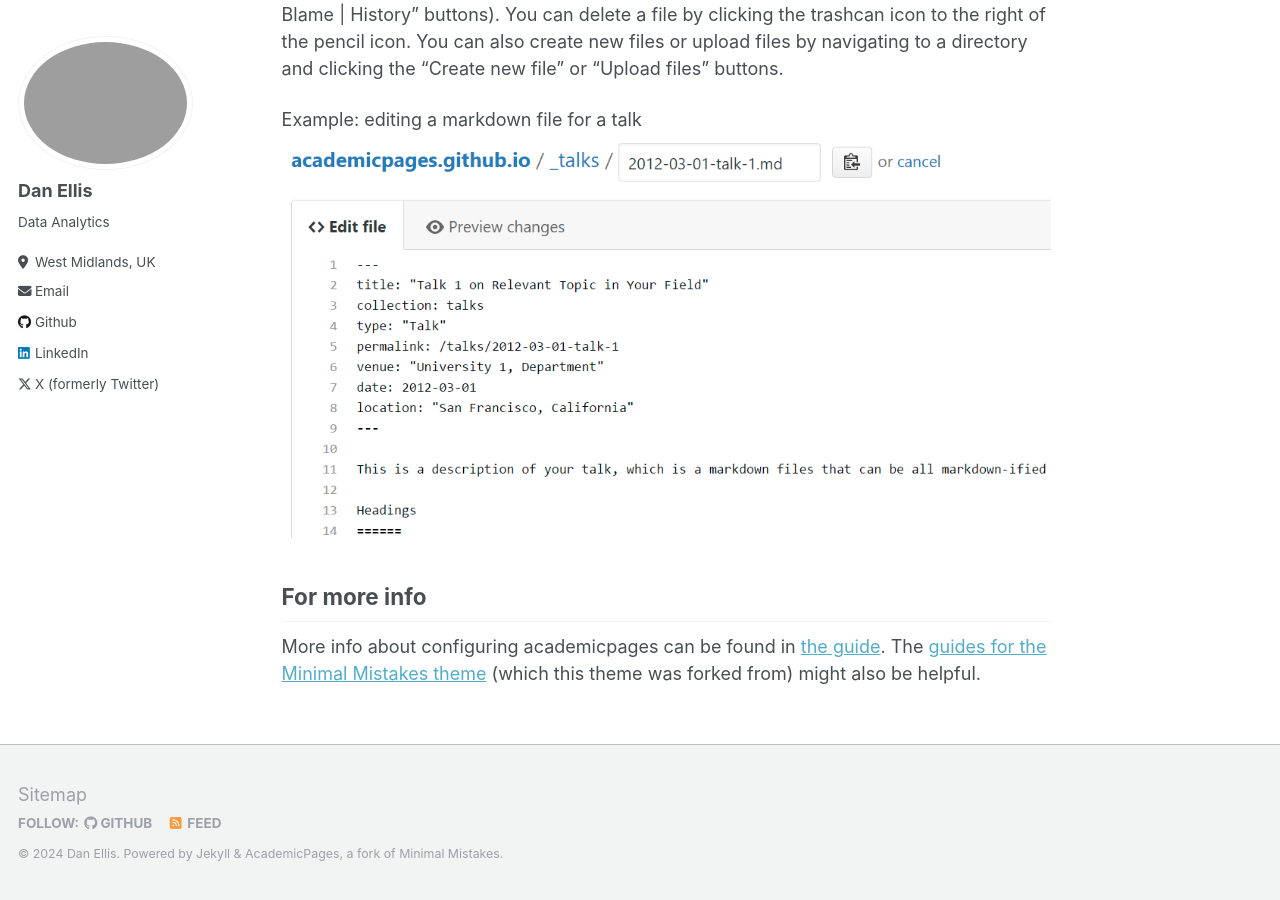
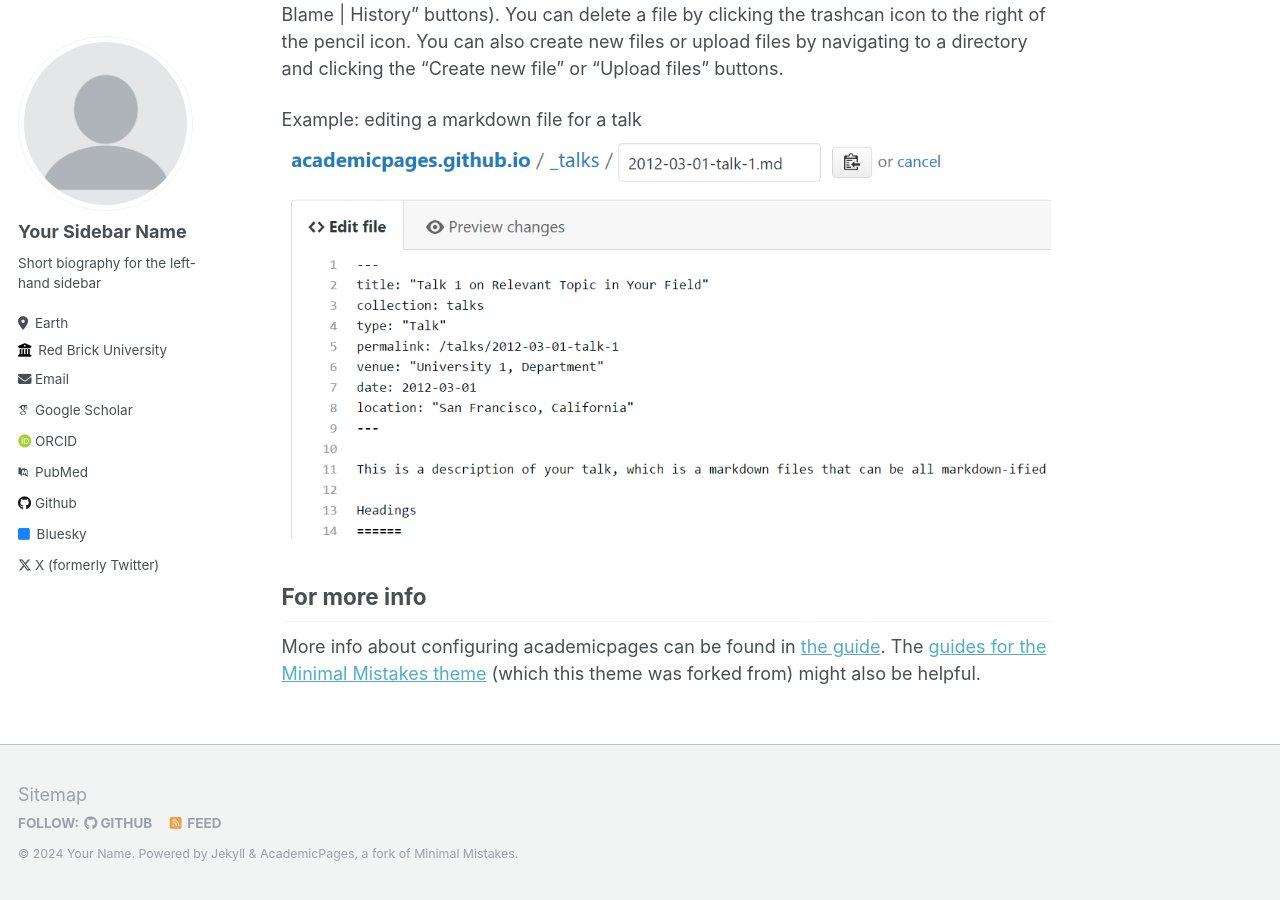
Before and after one commit to danellisprojects/danellisprojects.github.io, a Jekyll site: the page built from _pages/about.md, in a window 1280 px wide and 900 px high, scrolled down 2463 px. Built offline with Jekyll 4.4.1, drawn with Linux system fonts in a browser that asks for light colours; some web fonts are replaced; some of the changed text lies outside the part shown.

Commit message:
Revert "Update _config.yml"
This reverts commit 0839d711e005839f84fa34b0552a0bca7cbb299b.

```diff
--- a/_config.yml
+++ b/_config.yml
@@ -8,46 +8,46 @@
 
 # Basic Site Settings
 locale                   : "en-US"
-title                    : "Dan Ellis"
+title                    : "Your Name / Site Title"
 title_separator          : "-"
-name                     : &name "Dan Ellis"
-description              : &description "Data Analytics"
-url                      : https://dane11is.github.io # the base hostname & protocol for your site e.g. "https://mmistakes.github.io"
+name                     : &name "Your Name"
+description              : &description "personal description"
+url                      : https://academicpages.github.io # the base hostname & protocol for your site e.g. "https://mmistakes.github.io"
 baseurl                  : "" # the subpath of your site, e.g. "/blog"
-repository               : "dane11is/academicpages.github.io"
+repository               : "academicpages/academicpages.github.io"
 
 # Site Author - The following control what appear as part of the author content on the side bar.
 #               If a field is blank the icon and link will not appear, otherwise it will be shown.
 #               Additional customization can be done by editing /_includes/author-profile.html
 author:
   # Biographic information
-  avatar           : "profile.jpg"
-  name             : "Dan Ellis"
+  avatar           : "profile.png"
+  name             : "Your Sidebar Name"
   pronouns         : # example: "she/her"
-  bio              : "Data Analytics"
-  location         : "West Midlands, UK"
-  employer         : # "Red Brick University"
+  bio              : "Short biography for the left-hand sidebar"
+  location         : "Earth"
+  employer         : "Red Brick University"
   uri              : # URL
-  email            : "dandata2006@hotmail.com"
+  email            : "none@example.org"
 
   # Academic websites
   arxiv            : # URL - Update with the correct link to your profile
-  googlescholar    : # "https://scholar.google.com/citations?user=PS_CX0AAAAAJ"
+  googlescholar    : "https://scholar.google.com/citations?user=PS_CX0AAAAAJ"
   impactstory      : # URL
-  orcid            : # "http://orcid.org/yourorcidurl"
-  pubmed           : # "https://www.ncbi.nlm.nih.gov/pubmed/?term=john+snow"
+  orcid            : "http://orcid.org/yourorcidurl"
+  pubmed           : "https://www.ncbi.nlm.nih.gov/pubmed/?term=john+snow"
   researchgate     : # URL
 
   # Repositories and software development
   bitbucket        : # Username - Update with your username on the site
   codepen          : # Username
   dribbble         : # Username
-  github           : "dane11is"
+  github           : "academicpages"
   kaggle           : # Username
   stackoverflow    : # User number or user number and name (i.e., use "1" or "1/jeff-atwood")
 
   # Social media
-  bluesky          : # "bsky.app" # Replace this with you Bluesky username
+  bluesky          : "bsky.app" # Replace this with you Bluesky username
   facebook         : # Username
   flickr           : # Username
   foursquare       : # Username
@@ -56,7 +56,7 @@
   keybase          : # Username
   instagram        : # Username
   lastfm           : # Username
-  linkedin         : "dan-ellis-69914a67"
+  linkedin         : # Username
   mastodon         : # URL
   medium           : # URL
   pinterest        : # Username
@@ -64,7 +64,7 @@
   steam            : # Username
   telegram         : # URL
   tumblr           : # Username
-  twitter          : "DannyEllis"  # Replace this with your X / Twitter handle
+  twitter          : "UniofOxford"  # Replace this with your X / Twitter handle
   vine             : # Username
   weibo            : # Username
   wikipedia        : # Username
```
